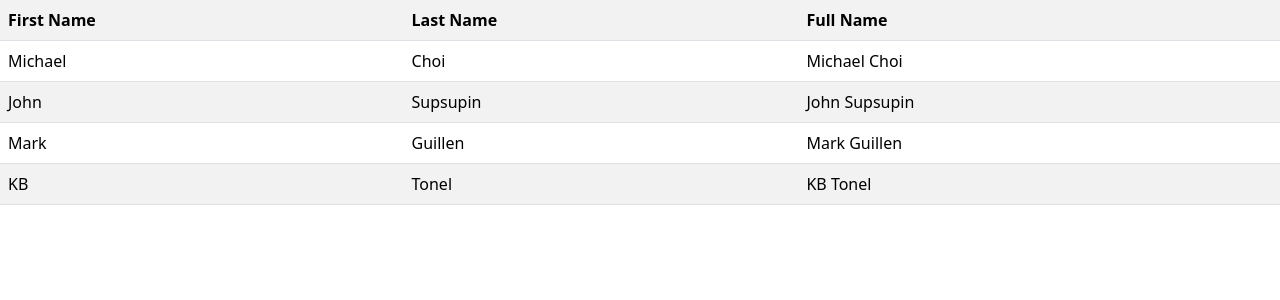
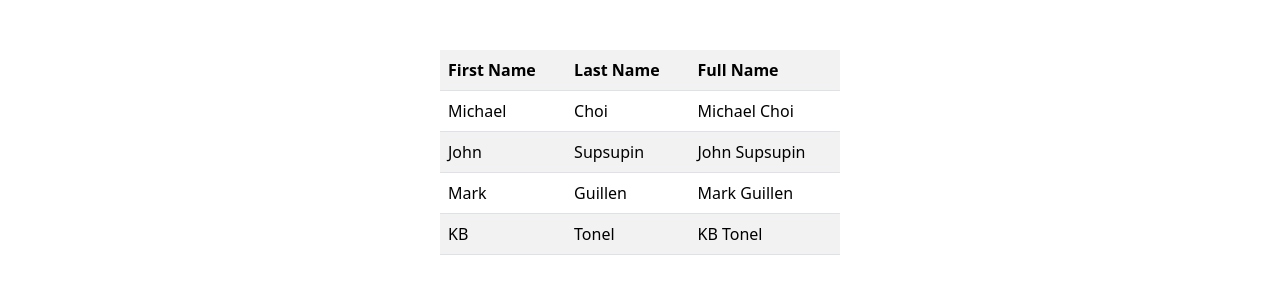
Before and after one commit to ruveyda-la/HTML_Table, a Flask app: page / in a window 1280 px wide. Shown: the top 300 px of the page. Run offline with Flask 2, Linux system fonts and the light colour scheme.

Commit message:
css changes

```diff
--- a/templates/index.html
+++ b/templates/index.html
@@ -8,7 +8,7 @@
     <link href="https://cdn.jsdelivr.net/npm/bootstrap@5.3.0-alpha1/dist/css/bootstrap.min.css" rel="stylesheet" integrity="sha384-GLhlTQ8iRABdZLl6O3oVMWSktQOp6b7In1Zl3/Jr59b6EGGoI1aFkw7cmDA6j6gD" crossorigin="anonymous">
 </head>
 <body>
-    <table class="table table-striped">
+    <table class="table table-striped" style="width:400px; margin: 0 auto;margin-top:50px;" >
         <tr>
             <th>First Name</th>
             <th>Last Name</th>
```
